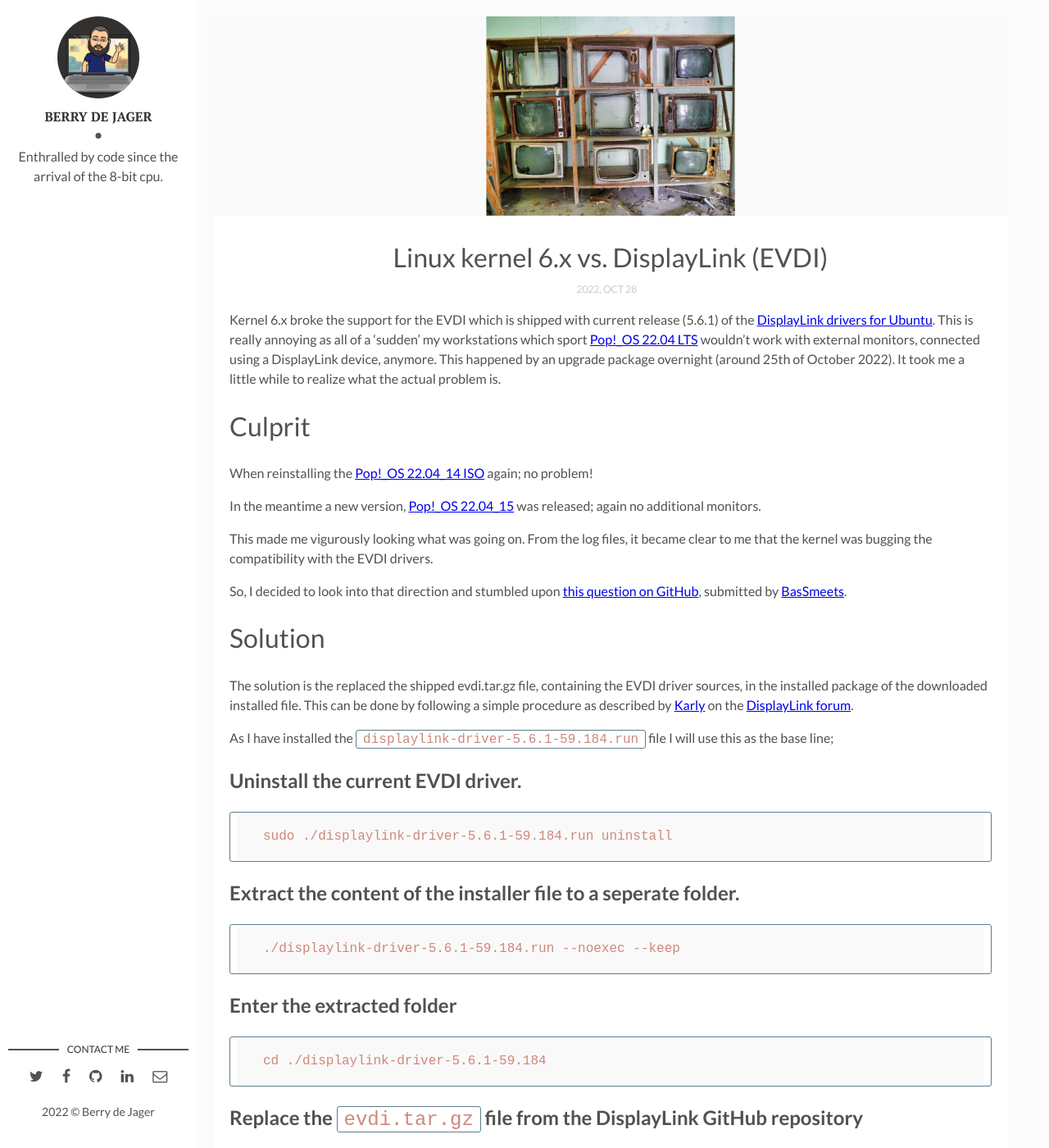
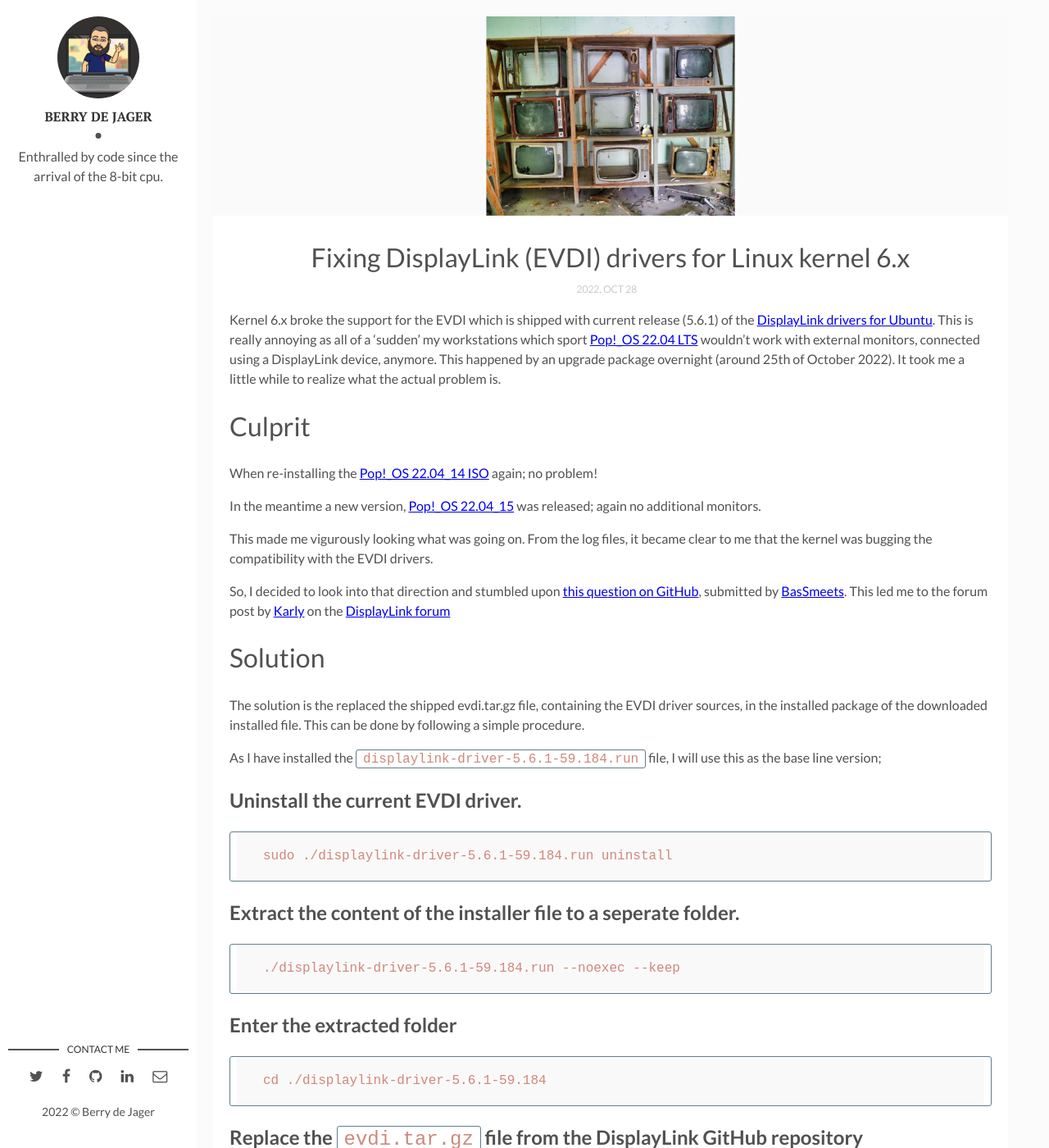
Before and after one commit to berrydejager/code, a Jekyll site: the page built from _posts/2022-10-28-Linux-kernel-evdi.markdown, in a window 1280 px wide and 1400 px high. Shown: the whole window at 82% size. Built offline with Jekyll 4.4.1, drawn with Linux system fonts in a browser that asks for light colours.

Commit message:
Update 2022-10-28-Linux-kernel-evdi.markdown

```diff
--- a/_posts/2022-10-28-Linux-kernel-evdi.markdown
+++ b/_posts/2022-10-28-Linux-kernel-evdi.markdown
@@ -1,30 +1,29 @@
 ---
 layout: post
-title: Linux kernel 6.x vs. DisplayLink (EVDI)
+title: Fixing DisplayLink (EVDI) drivers for Linux kernel 6.x
 date: 2022-10-28 13:37:00 +0100
 description: Fixing the broken EVDI support for the DisplayLink drivers
 img: header/linux-kernel-evdi.png
 tags: [Linux, PopOS, DisplayLink, Kernel]
-#published: false
 ---
 
 Kernel 6.x broke the support for the EVDI which is shipped with current release (5.6.1) of the [DisplayLink drivers for Ubuntu](https://www.synaptics.com/products/displaylink-graphics/downloads/ubuntu). This is really annoying as all of a 'sudden' my workstations which sport [Pop!_OS 22.04 LTS](https://pop.system76.com/) wouldn't work with external monitors, connected using a DisplayLink device, anymore. This happened by an upgrade package overnight (around 25th of October 2022). It took me a little while to realize what the actual problem is.
 
 # Culprit
 
-When reinstalling the [Pop!_OS 22.04_14 ISO](https://iso.pop-os.org/22.04/amd64/intel/14/pop-os_22.04_amd64_intel_14.iso) again; no problem!
+When re-installing the [Pop!_OS 22.04_14 ISO](https://iso.pop-os.org/22.04/amd64/intel/14/pop-os_22.04_amd64_intel_14.iso) again; no problem!
 
 In the meantime a new version, [Pop!_OS 22.04_15](https://iso.pop-os.org/22.04/amd64/intel/15/pop-os_22.04_amd64_intel_15.iso) was released; again no additional monitors.
 
 This made me vigurously looking what was going on. From the log files, it became clear to me that the kernel was bugging the compatibility with the EVDI drivers.
 
-So, I decided to look into that direction and stumbled upon [this question on GitHub](https://github.com/DisplayLink/evdi/issues/383), submitted by [BasSmeets](https://github.com/BasSmeets).
+So, I decided to look into that direction and stumbled upon [this question on GitHub](https://github.com/DisplayLink/evdi/issues/383), submitted by [BasSmeets](https://github.com/BasSmeets). This led me to the forum post by [Karly](https://www.displaylink.org/forum/member.php?u=23243) on the [DisplayLink forum](https://www.displaylink.org/forum/showpost.php?p=92453&postcount=3)
 
 # Solution
 
-The solution is the replaced the shipped evdi.tar.gz file, containing the EVDI driver sources, in the installed package of the downloaded installed file. This can be done by following a simple procedure as described by [Karly](https://www.displaylink.org/forum/member.php?u=23243) on the [DisplayLink forum](https://www.displaylink.org/forum/showpost.php?p=92453&postcount=3).
+The solution is the replaced the shipped evdi.tar.gz file, containing the EVDI driver sources, in the installed package of the downloaded installed file. This can be done by following a simple procedure.
 
-As I have installed the `displaylink-driver-5.6.1-59.184.run` file I will use this as the base line;
+As I have installed the `displaylink-driver-5.6.1-59.184.run` file, I will use this as the base line version;
 
 ## Uninstall the current EVDI driver.
 
```
